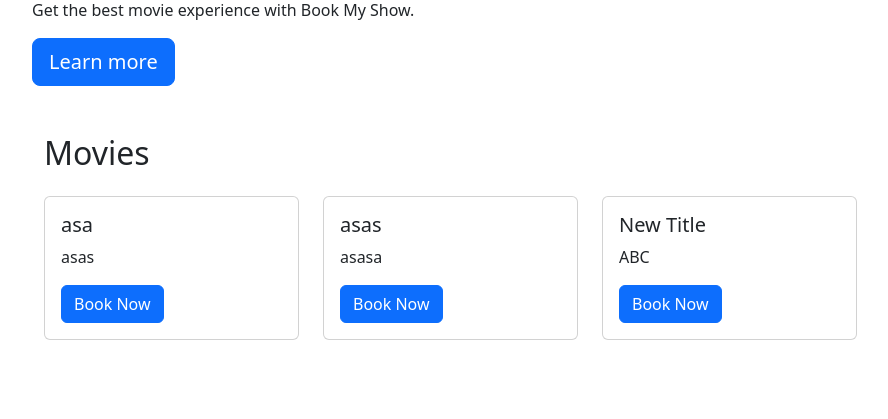
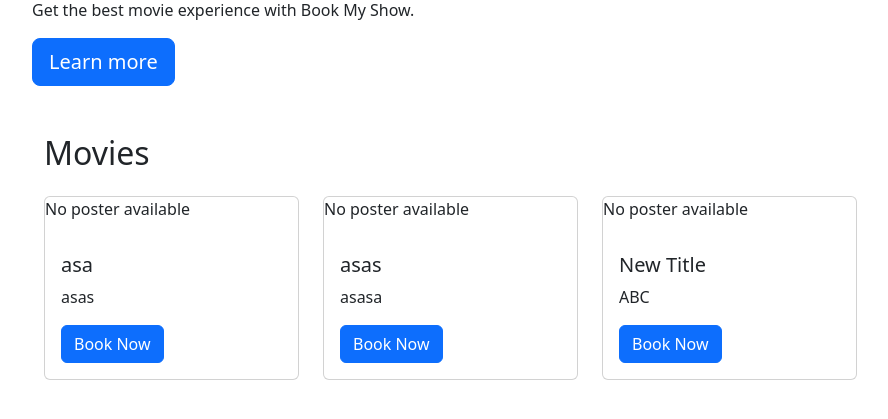
Before and after one commit to pmgumble/BookShow, a Flask app: page / in a window 1280 px wide. Shown: the part 209-628 px from the top of the page, without its empty margins (50-938 px from the left). Run offline with Flask 2, Linux system fonts and the light colour scheme; some libraries are stand-ins or nearby versions.

Commit message:
Signed-off-by: pmgumble <pratikmgumble@gmail.com>

```diff
--- a/application/controllers.py
+++ b/application/controllers.py
@@ -6,11 +6,13 @@ from application.database import db
 from flask_login import UserMixin, login_user, login_required, logout_user, current_user, LoginManager, login_manager
 
 from flask_wtf import FlaskForm
-from wtforms import StringField,SubmitField,PasswordField, BooleanField, ValidationError, TextAreaField
+from wtforms import StringField,SubmitField,PasswordField, BooleanField, ValidationError, TextAreaField,FileField
 from wtforms.validators import DataRequired, EqualTo, Length
 from werkzeug.security import generate_password_hash, check_password_hash
-from wtforms .widgets import TextArea
+from wtforms .widgets import TextArea, FileInput
 from datetime import datetime
+import os
+from werkzeug.utils import secure_filename
 
 
 
@@ -98,6 +100,7 @@ class MovieForm(FlaskForm):
     release_date = StringField("Release Date", validators=[DataRequired()])
     rating = StringField("Rating", validators=[DataRequired()])
     submit = SubmitField("Submit")
+    poster = FileField("Poster")
 
 
 
@@ -246,6 +249,7 @@ def admin():
         duration = movie_form.duration.data
         release_date = movie_form.release_date.data
         rating = movie_form.rating.data
+        poster = movie_form.poster.data
 
         # Create a new Movie object
         movie = Movie(name=name, genre=genere, director=director, cast=cast, synopsis=synopsis, duration=duration, release_date=release_date, rating=rating)
--- a/application/models.py
+++ b/application/models.py
@@ -46,7 +46,7 @@ class Movie(db.Model):
     duration = db.Column(db.Integer, nullable=False)
     release_date = db.Column(db.Text)
     rating = db.Column(db.Float, nullable=False)
-    # poster = db.Column(db.String(100), nullable=False)
+    poster = db.Column(db.String(100))
     bookings = db.relationship('Booking', backref='movie', lazy=True)
     comments = db.relationship('Comment', backref='movie', lazy=True)
     likes = db.relationship('Like', backref='movie', lazy=True)
--- a/templates/addmovie.html
+++ b/templates/addmovie.html
@@ -69,6 +69,11 @@
         <span class="text-danger">{{ error }}</span>
       {% endfor %}
     </div>
+    <div class="form-group">
+      <label for="poster">Movie Poster</label>
+      <input type="file" class="form-control-file" id="poster" name="poster">
+  </div>
+
     <br>
     <div class="form-group">
       {{ movie_form.submit(class="btn btn-primary") }}
--- a/templates/admin.html
+++ b/templates/admin.html
@@ -142,6 +142,12 @@
         <span class="text-danger">{{ error }}</span>
       {% endfor %}
     </div>
+
+    <div class="form-group">
+      <label for="poster">Movie Poster</label>
+      <input type="file" class="form-control-file" id="poster" name="poster">
+    </div>
+
     <br>
     <div class="form-group">
       {{ movie_form.submit(class="btn btn-primary") }}
--- a/templates/home.html
+++ b/templates/home.html
@@ -19,6 +19,14 @@
       {% for movie in movies %}
       <div class="col-md-3">
         <div class="card mb-4">
+          <!-- Display the poster image -->
+            {% if movie.poster %}
+            <img src="{{ url_for('static', filename='images/' + movie.poster) }}" alt="Movie Poster">
+            {% else %}
+            <p>No poster available</p>
+            {% endif %}
+
+
           <img class="card-img-top" src="{{ movie.image_url }}" alt="{{ movie.title }}">
           <div class="card-body">
             <h5 class="card-title">{{ movie.name }}</h5>
```
Also changed, not shown: db_directory/testdb.sqlite3.
